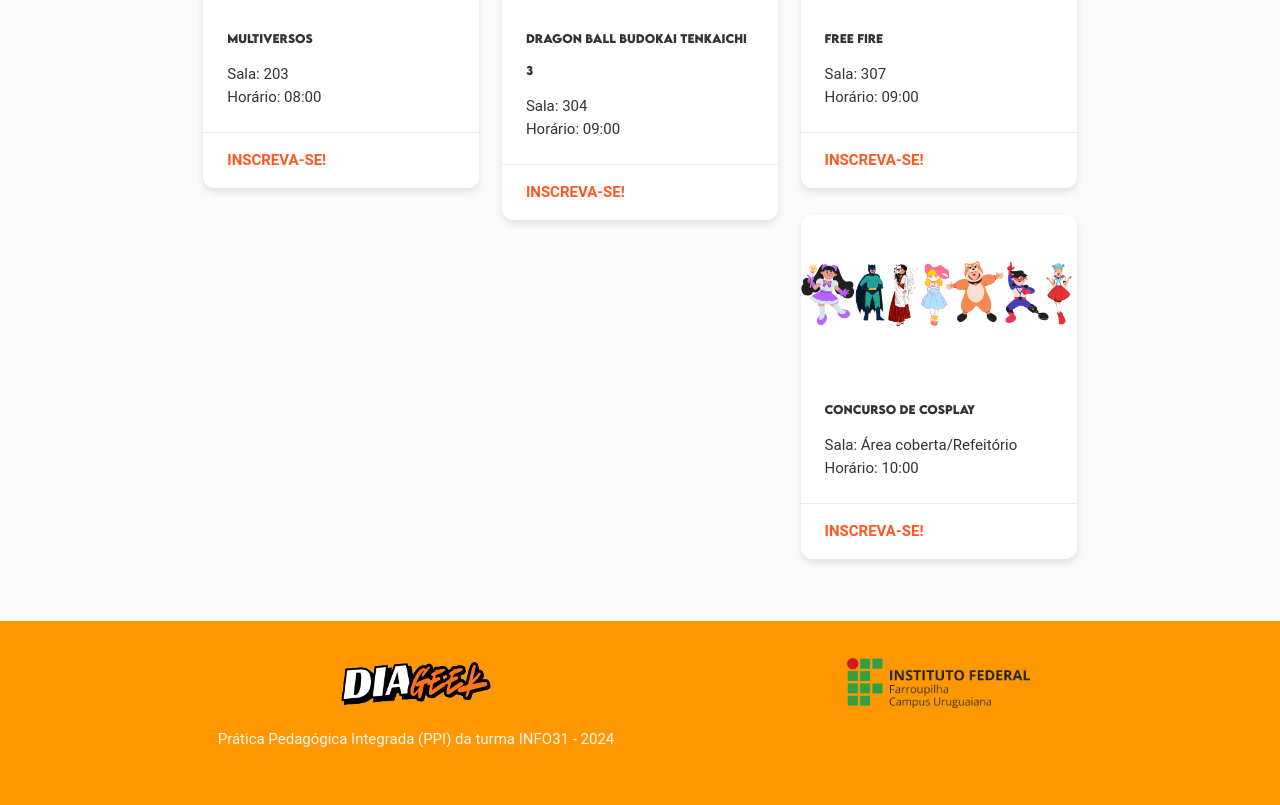
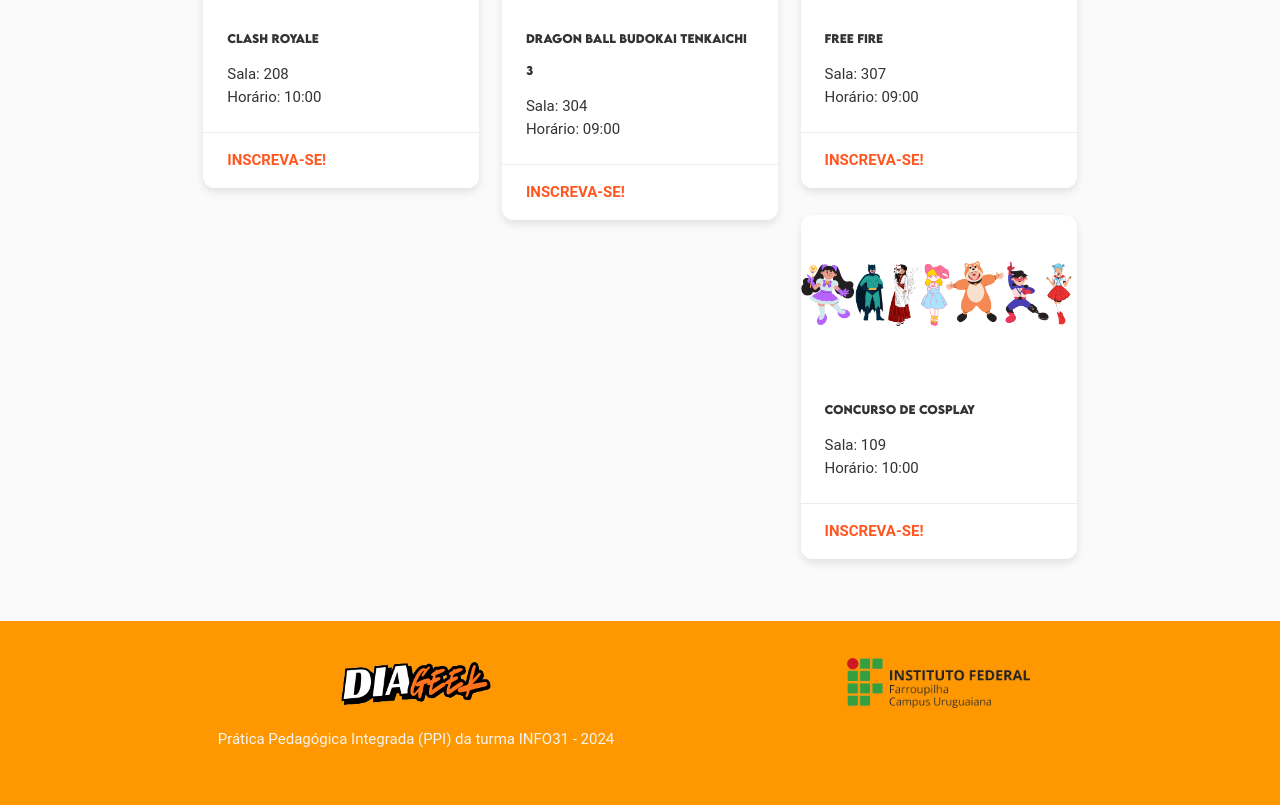
Before and after one commit to Dedeco2022/Dia-Geek, a PHP site: page / in a window 1280 px wide. Shown: the part 1644-2449 px from the top of the page. Run offline with PHP 8.4, Linux system fonts and the light colour scheme.

Commit message:
index atualizado!

```diff
--- a/index.php
+++ b/index.php
@@ -179,8 +179,8 @@
       <div class="carousel-item"><img src="fotos/MK9.png">
         <div class="atracao">Campeonato de MortalKombat 9</div>
       </div>
-      <div class="carousel-item"><img src="fotos/multi.png">
-        <div class="atracao">MultiVersos</div>
+      <div class="carousel-item"><img src="fotos/clash.png">
+        <div class="atracao">Clash Royale</div>
       </div>
       <div class="carousel-item"><img src="fotos/RPG.png">
         <div class="atracao">RPG</div>
@@ -212,7 +212,9 @@
       <div class="carousel-item"><img src="fotos/pes2017.png">
         <div class="atracao">PES 2017</div>
       </div>
-
+      <div class="carousel-item"><img src="fotos/pampa.png">
+        <div class="atracao">Pampa RPG</div>
+      </div>
     </div>
   </div>
 
@@ -271,15 +273,15 @@
       <div class="col s12 m6 l4">
         <div class="card">
           <div class="card-image">
-            <img class="materialboxed" src="fotos/multi.png">
+            <img class="materialboxed" src="fotos/clash.png">
           </div>
           <div class="card-content">
-            <span class="card-title">MultiVersos</span>
-            <p>Sala: 203<br>
-              Horário: 08:00 <br> </p>
+            <span class="card-title">Clash Royale</span>
+            <p>Sala: 208<br>
+              Horário: 10:00 <br> </p>
           </div>
           <div class="card-action">
-            <a href="https://docs.google.com/forms/d/e/1FAIpQLSc39Nkg1tRvPgU9Ewqav-h6BHK8uzjSbM81fDns0r60pXsRDA/viewform?usp=sf_link">Inscreva-se!</a>
+            <a href="https://docs.google.com/forms/d/e/1FAIpQLSdAYG6kuUs38eqLhY_yljpw5JUrvLVGW7zlg0ZrdJKnuiOTrg/viewform?usp=header">Inscreva-se!</a>
           </div>
         </div>
       </div>
@@ -324,11 +326,11 @@
           </div>
           <div class="card-content">
             <span class="card-title">Concurso de Cosplay</span>
-            <p>Sala: Área coberta/Refeitório<br>
+            <p>Sala: 109<br>
               Horário: 10:00</p>
           </div>
           <div class="card-action">
-            <a href="https://forms.gle/JH6hzBn5HXSCRxAp8">Inscreva-se!</a>
+            <a href="https://docs.google.com/forms/d/e/1FAIpQLSeXYDLzovQXCmZHUuQQMcidj6PxcQV66hPiXEGyHsXedA7iGA/viewform?usp=sf_link">Inscreva-se!</a>
           </div>
         </div>
       </div>
```
